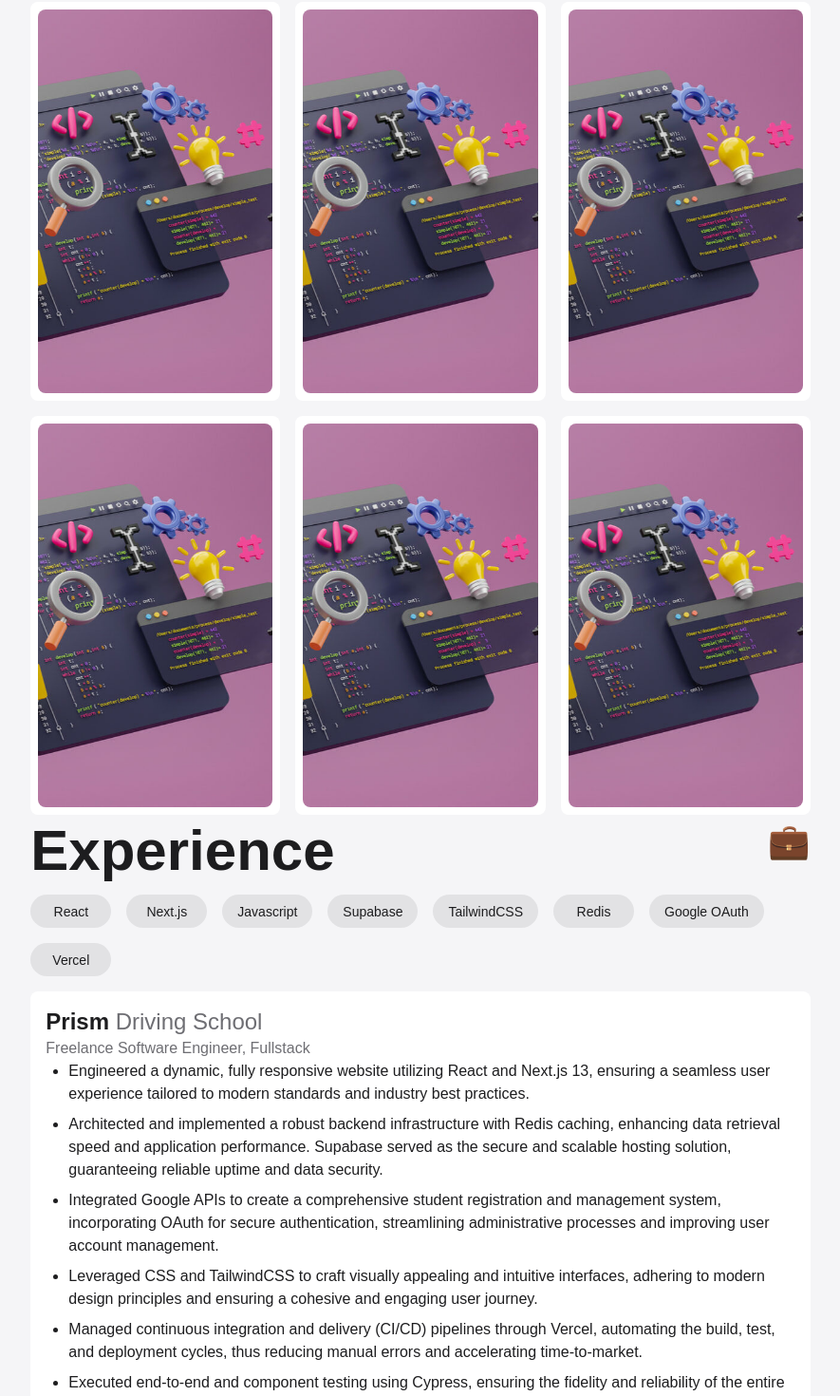
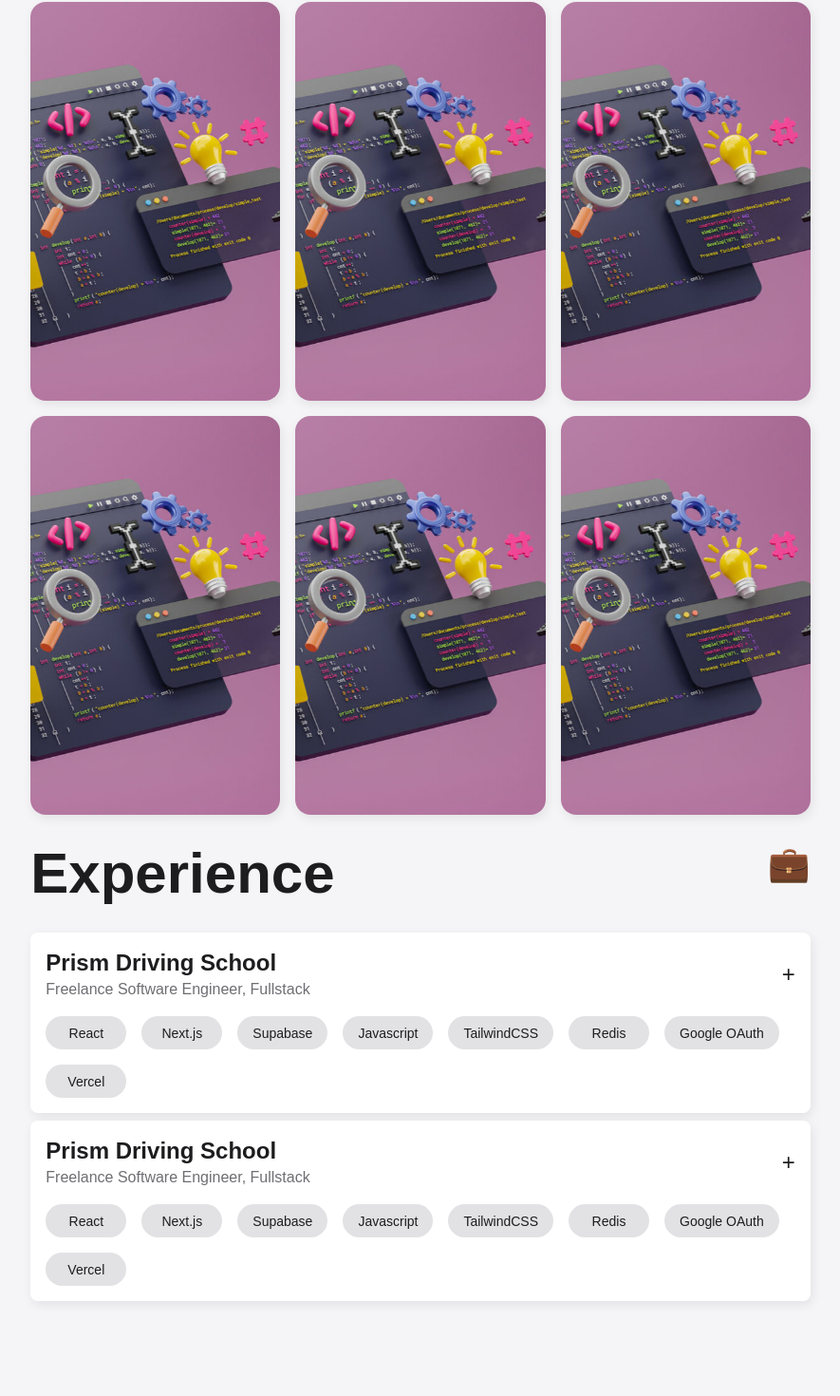
Before and after one commit to msabeeh01/My_Portfolio, a Next.js app: page / in a window 1280 px wide. Shown: the part 650-2120 px from the top of the page at 95% size, without its empty margins (197-1082 px from the left). After the commit the page ends 2036 px from the top, so only its background shows below. Built offline with nearby package versions, Linux system fonts and the light colour scheme; a web font is replaced by a local one.

Commit message:
ui/ux update, shadows, rounded, minimalistic enhancements

```diff
--- a/app/page.js
+++ b/app/page.js
@@ -11,7 +11,37 @@
         {/* content */}
         <FirstSetCombine />
         <ProjectSet />
-        <ExperienceSet />
+
+        <div className="flex flex-col md:flex-row md:justify-between break-all my-6">
+          <div className="text-6xl font-bold">Experience</div>
+          <div className="text-4xl">💼</div>
+        </div>
+
+        <ExperienceSet
+          title={"Prism Driving School"}
+          skills={["React", "Next.js", "Supabase", "Javascript", "TailwindCSS", "Redis", "Google OAuth", "Vercel"]}
+          descItems={["Engineered a dynamic, fully responsive website utilizing React and Next.js 13, ensuring a seamless user experience tailored to modern standards and industry best practices.",
+            "Architected and implemented a robust backend infrastructure with Redis caching, enhancing data retrieval speed and application performance. Supabase served as the secure and scalable hosting solution, guaranteeing reliable uptime and data security.",
+            "Integrated Google APIs to create a comprehensive student registration and management system, incorporating OAuth for secure authentication, streamlining administrative processes and improving user account management.",
+            "Leveraged CSS and TailwindCSS to craft visually appealing and intuitive interfaces, adhering to modern design principles and ensuring a cohesive and engaging user journey.",
+            "Managed continuous integration and delivery (CI/CD) pipelines through Vercel, automating the build, test, and deployment cycles, thus reducing manual errors and accelerating time-to-market.",
+            "Executed end-to-end and component testing using Cypress, ensuring the fidelity and reliability of the entire application, and identifying potential issues early in the development lifecycle."]}
+          position={"Freelance Software Engineer, Fullstack"}
+          job={"Prism Driving School"}
+        />
+
+<ExperienceSet
+          title={"Prism Driving School"}
+          skills={["React", "Next.js", "Supabase", "Javascript", "TailwindCSS", "Redis", "Google OAuth", "Vercel"]}
+          descItems={["Engineered a dynamic, fully responsive website utilizing React and Next.js 13, ensuring a seamless user experience tailored to modern standards and industry best practices.",
+            "Architected and implemented a robust backend infrastructure with Redis caching, enhancing data retrieval speed and application performance. Supabase served as the secure and scalable hosting solution, guaranteeing reliable uptime and data security.",
+            "Integrated Google APIs to create a comprehensive student registration and management system, incorporating OAuth for secure authentication, streamlining administrative processes and improving user account management.",
+            "Leveraged CSS and TailwindCSS to craft visually appealing and intuitive interfaces, adhering to modern design principles and ensuring a cohesive and engaging user journey.",
+            "Managed continuous integration and delivery (CI/CD) pipelines through Vercel, automating the build, test, and deployment cycles, thus reducing manual errors and accelerating time-to-market.",
+            "Executed end-to-end and component testing using Cypress, ensuring the fidelity and reliability of the entire application, and identifying potential issues early in the development lifecycle."]}
+          position={"Freelance Software Engineer, Fullstack"}
+          job={"Prism Driving School"}
+        />
 
 
 
--- a/components/ExperienceSet/ExperienceSet.jsx
+++ b/components/ExperienceSet/ExperienceSet.jsx
@@ -1,53 +1,51 @@
+"use client"
 import ProjectBento from "../ProjectSet/ProjectBento"
 import PillCard from "./PillCardStuff/PillCard"
+import { useState } from "react"
 
-const ExperienceSet = () => {
+const ExperienceSet = ({ title, emoji, job, position, skills, descItems }) => {
+    const [open, setOpen] = useState(false);
 
     return (
         <div className="flex gap-4 flex-col">
             {/* title spaces */}
-            <div className="flex flex-col md:flex-row md:justify-between break-all">
-                <div className="text-6xl font-bold">Experience</div>
-                <div className="text-4xl">💼</div>
-            </div>
-
-            <div className="flex gap-4 flex-row flex-wrap" data-aos="fade-up">
-                <PillCard skill={"React"} />
-                <PillCard skill={"Next.js"} />
-                <PillCard skill={"Javascript"} />
-                <PillCard skill={"Supabase"} />
-                <PillCard skill={"TailwindCSS"} />
-                <PillCard skill={"Redis"} />
-                <PillCard skill={"Google OAuth"} />
-                <PillCard skill={"Vercel"} />
-            </div>
 
             <div data-aos="fade-up">
-                <div className="bg-white rounded-lg p-4">
+                <div className="bg-white rounded-lg p-4 flex flex-col gap-4 shadow-[2px_4px_12px_rgba(0,0,0,.08)]">
 
+                    <div className="flex flex-row w-full justify-between place-items-center">
+                        <div className="flex flex-col">
+                            <p className="text-2xl font-bold">{job}</p>
+                            <p className="text-[#6E6E73]">{position}</p>
+                        </div>
 
-                    <div className="flex flex-col">
-                        <p className="text-2xl font-bold">Prism <span className="font-normal text-[#6E6E73]">Driving School</span></p>
-                        <p className="text-[#6E6E73]">Freelance Software Engineer, Fullstack</p>
+                        <div className="" style={{ cursor: "pointer" }} onClick={() => setOpen(!open)}>
+                            {/* + if closed - else */}
+                            <p className="text-2xl">{open ? "-" : "+"}</p>
+                        </div>
+
                     </div>
 
                     <div className="flex gap-4 flex-row flex-wrap">
-                        <ul className="list-disc ml-6 flex gap-2 flex-col">
-                            <li>Engineered a dynamic, fully responsive website utilizing React and Next.js 13, ensuring a seamless user experience tailored
-                                to modern standards and industry best practices.</li>
-                            <li>Architected and implemented a robust backend infrastructure with Redis caching, enhancing data retrieval speed and
-                                application performance. Supabase served as the secure and scalable hosting solution, guaranteeing reliable uptime and data
-                                security.</li>
-                            <li>Integrated Google APIs to create a comprehensive student registration and management system, incorporating OAuth for
-                                secure authentication, streamlining administrative processes and improving user account management.</li>
-                            <li>Leveraged CSS and TailwindCSS to craft visually appealing and intuitive interfaces, adhering to modern design principles
-                                and ensuring a cohesive and engaging user journey.</li>
-                            <li>Managed continuous integration and delivery (CI/CD) pipelines through Vercel, automating the build, test, and deployment
-                                cycles, thus reducing manual errors and accelerating time-to-market.</li>
-                            <li>Executed end-to-end and component testing using Cypress, ensuring the fidelity and reliability of the entire application, and
-                                identifying potential issues early in the development lifecycle.</li>
-                        </ul>
+                        {skills.map((skill) => (
+                            <PillCard key={skill} skill={skill} />
+                        ))}
                     </div>
+
+
+                    {open &&
+                        <div data-aos="fade-down">
+                            <div className="flex gap-4 flex-row flex-wrap" >
+                                <ul className="list-disc ml-6 flex gap-2 flex-col">
+                                    {descItems.map((item) => (
+                                        <li key={item}>{item}</li>
+                                    ))}
+
+                                </ul>
+                            </div>
+                        </div>
+                    }
+
                 </div>
 
             </div>
--- a/components/ExperienceSet/PillCardStuff/PillCard.jsx
+++ b/components/ExperienceSet/PillCardStuff/PillCard.jsx
@@ -2,7 +2,7 @@
 
 const PillCard = ({skill}) => {
     return (
-        <div className="p-4 hover:bg-[#b5b5b5] transition-all duration-200 bg-[#E2E2E4] flex h-[35px] min-w-[85px] w-fit place-items-center justify-center rounded-full text-center">
+        <div className="flex-col p-4 hover:bg-[#b5b5b5] transition-all duration-200 bg-[#E2E2E4] flex h-[35px] min-w-[85px] w-fit place-items-center justify-center rounded-full text-center">
             <p className="text-sm">{skill}</p>
         </div>
     )
--- a/components/FirstSet/AboutMe.jsx
+++ b/components/FirstSet/AboutMe.jsx
@@ -1,14 +1,14 @@
 const AboutMe = () => {
 
     return (
-        <div className="flex w-full h-full flex-col">
+        <div className="flex w-full h-full flex-col" data-aos="fade-right">
             <p className="text-6xl font-bold break-all">
                 Muhammad&nbsp;
                 <span className="text-6xl font-normal break-all text-[#6E6E73]">
                     Sabeeh
                 </span>
             </p>
-            <div className="bg-white rounded-lg p-4 mt-4 h-full">
+            <div className="bg-white rounded-2xl p-4 mt-4 h-full">
                 <ul className="break-words h-full list-disc ml-4">
                     <li>Passionate Full Stack Developer specializing in React.js and Node.js, with a strong background in front-end and back-end web
                         development.</li>
--- a/components/FirstSet/BentoCardStuff/BentoCard.jsx
+++ b/components/FirstSet/BentoCardStuff/BentoCard.jsx
@@ -2,7 +2,7 @@
 
 const BentoCard = ({skill, progress}) =>{
     return(
-        <div className="hover:bg-[#b5b5b5] p-2 transition-all duration-200 flex flex-col items-center justify-evenly bg-white h-[80px] w-[80px] rounded-lg">
+        <div className="shadow-[2px_4px_12px_rgba(0,0,0,.08)] hover:scale-105 p-2 transition-all duration-200 flex flex-col items-center justify-evenly bg-white h-[80px] w-[80px] rounded-2xl">
             <p className="text-xs">{skill}</p>
             <CircularProgressBar progress={progress}/>
         </div>
--- a/components/FirstSet/MemojiBento.jsx
+++ b/components/FirstSet/MemojiBento.jsx
@@ -12,7 +12,7 @@
     })
     return(
         <div data-aos="fade-left" className='w-full m-0 p-0'>
-        <div className='h-full w-full bg-white rounded-lg p-2 md:hover:scale-[1.02] transition-all duration-200'>
+        <div className='shadow-[2px_4px_12px_rgba(0,0,0,.08)] h-full w-full bg-white rounded-2xl p-2 md:hover:scale-[1.02] transition-all duration-200'>
             <Image src={Memoji} quality={100} className='rounded-lg h-full w-full object-cover'/>
         </div>
         </div>
--- a/components/ProjectSet/ProjectBento.jsx
+++ b/components/ProjectSet/ProjectBento.jsx
@@ -6,15 +6,15 @@
 import "aos/dist/aos.css"
 import { useEffect } from "react"
 
-const ProjectBento = () =>{
+const ProjectBento = () => {
     useEffect(() => {
         Aos.init()
     })
-    return(
+    return (
         <div data-aos="fade-up" className="m-0 p-0">
-        <div className="bg-white h-[420px] w-full rounded-lg p-2 md:hover:scale-105 transition-all duration-200">
-            <Image src={project_placeholder} quality={100} className="rounded-lg object-cover h-full "/>
-        </div>
+            <div className="shadow-[2px_4px_12px_rgba(0,0,0,.08)] bg-white h-[420px] w-full rounded-2xl md:hover:scale-105 transition-all duration-200">
+                <Image src={project_placeholder} quality={100} className="object-cover h-full rounded-2xl" />
+            </div>
         </div>
     )
 }
--- a/components/ProjectSet/ProjectSet.jsx
+++ b/components/ProjectSet/ProjectSet.jsx
@@ -6,7 +6,7 @@
     return(
         <div className="flex gap-4 flex-col">
         {/* title spaces */}
-        <div className="flex flex-col md:flex-row justify-between items-center">
+        <div className="flex flex-col md:flex-row justify-between items-center" data-aos="fade-up">
           <div className="text-6xl font-bold break-all">Projects</div>
           <div className="text-4xl">📝</div>
         </div>
```
Also changed, not shown: components/FirstSet/FirstSetCombine.jsx (+7 -5 lines).
